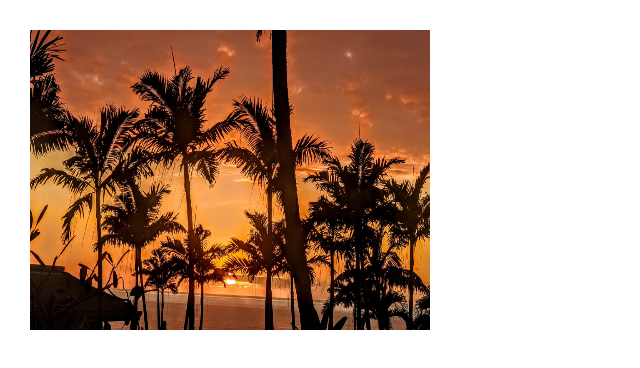
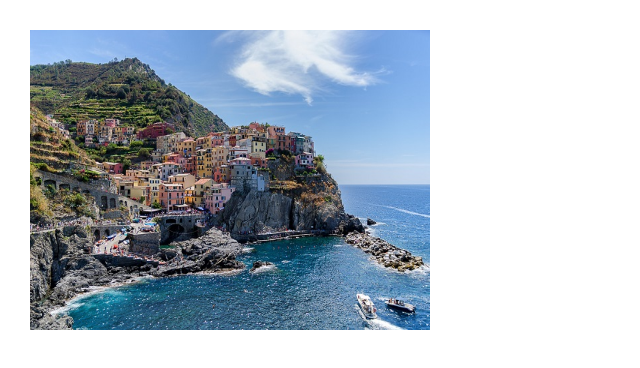
Before and after one commit to mahadihasan2/image-slider-js, a plain HTML site: page index.html in a window 1280 px wide. Shown: the whole page, without its empty margins (0-640 px from the left). Drawn offline with Linux system fonts and the light colour scheme.

Commit message:
image-slider-done

```diff
--- a/index.html
+++ b/index.html
@@ -12,7 +12,7 @@
 <body>
 
     <div class="img-contain">
-        <img class="img" src="image/image-01.jpg" alt="">
+        <img id="img-src" class="img" src="image/image-01.jpg" alt="">
     </div>
 
     <script src="js/slider.js"></script>
--- a/js/slider.js
+++ b/js/slider.js
@@ -0,0 +1,24 @@
+const images = [
+    'image/image-01.jpg',
+    'image/image-02.jpg',
+    'image/image-03.jpg',
+    'image/image-04.jpg',
+    'image/image-05.jpg',
+    'image/image-06.jpg',
+    'image/image-07.jpg',
+    'image/image-08.jpg',
+    'image/image-09.jpg'
+];
+let imageid = 0;
+const imageElement = document.getElementById('img-src')
+setInterval(() => {
+    if (imageid >= images.length) {
+        imageid = 0;
+    }
+    // console.log(imageid)
+    const imgurl = images[imageid]
+    imageElement.setAttribute('src', imgurl)
+    // console.log(imgurl);
+    imageid++;
+
+}, 1000)
```
